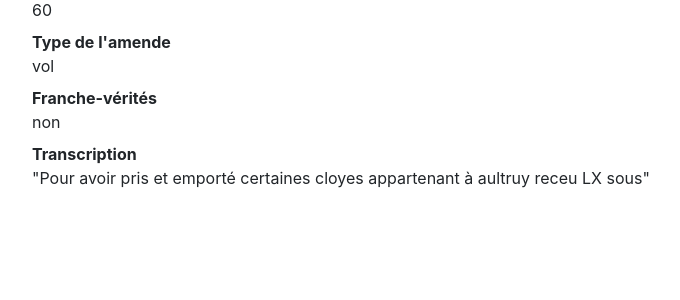
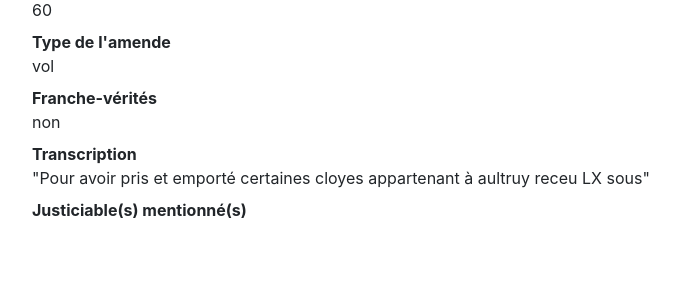
Before and after one commit to ValentinDeCraene/Projet_Criminalithe, a Flask app: page /amende/0 in a window 1280 px wide. Shown: the part 250-550 px from the top of the page, without its empty margins (53-733 px from the left). Run offline with Flask 2, Linux system fonts and the light colour scheme; data comes from the database, SQL or seed files in the repository; some libraries are stand-ins or nearby versions.

Commit message:
ajouts mineurs dans le template amende en vue de la jointure

```diff
--- a/Criminalithe/app/templates/pages/amende.html
+++ b/Criminalithe/app/templates/pages/amende.html
@@ -8,5 +8,6 @@
     <dt>Type de l'amende </dt><dd>{{amende.amendes_type}}</dd>
     <dt>Franche-vérités</dt><dd>{{amende.amendes_franche_verite}}</dd>
     <dt>Transcription</dt><dd>"{{amende.amendes_transcription}}"</dd>
+    <dt> Justiciable(s) mentionné(s)</dt><dd> </dd>
 </dl>
 {% endblock %}
```
